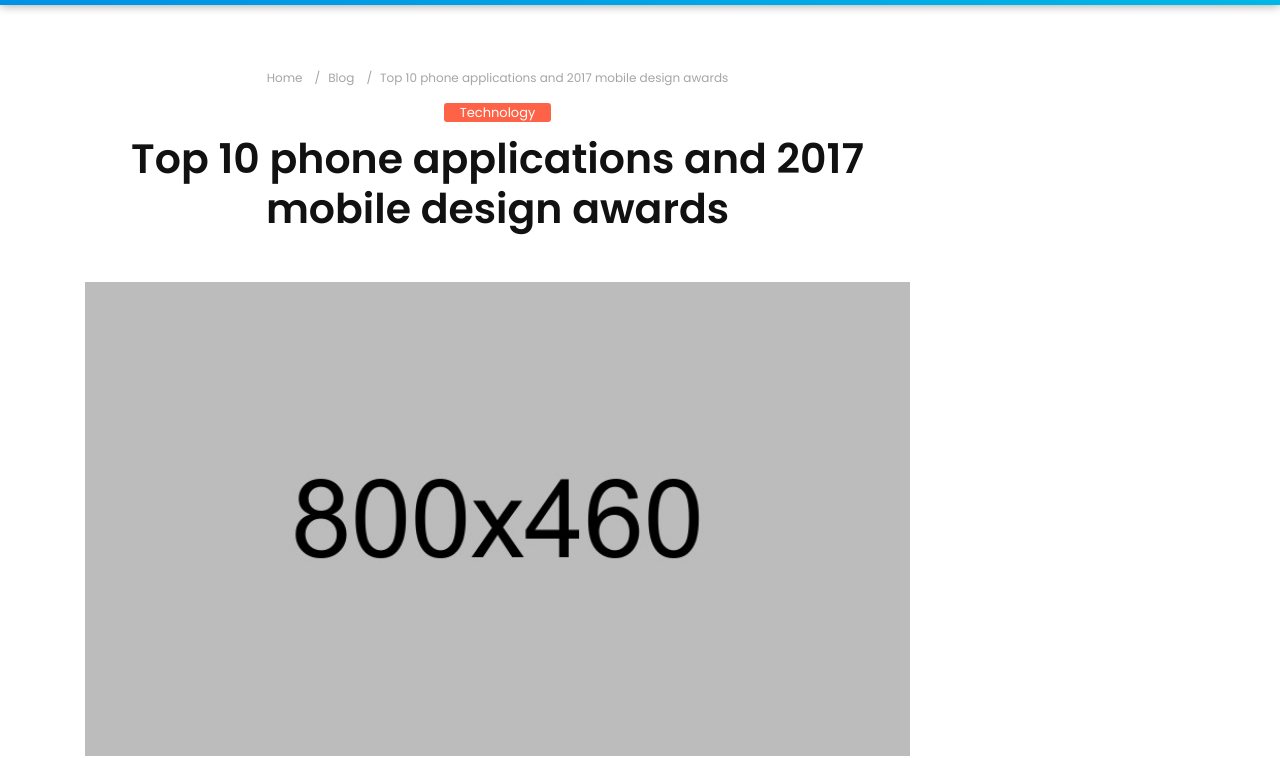
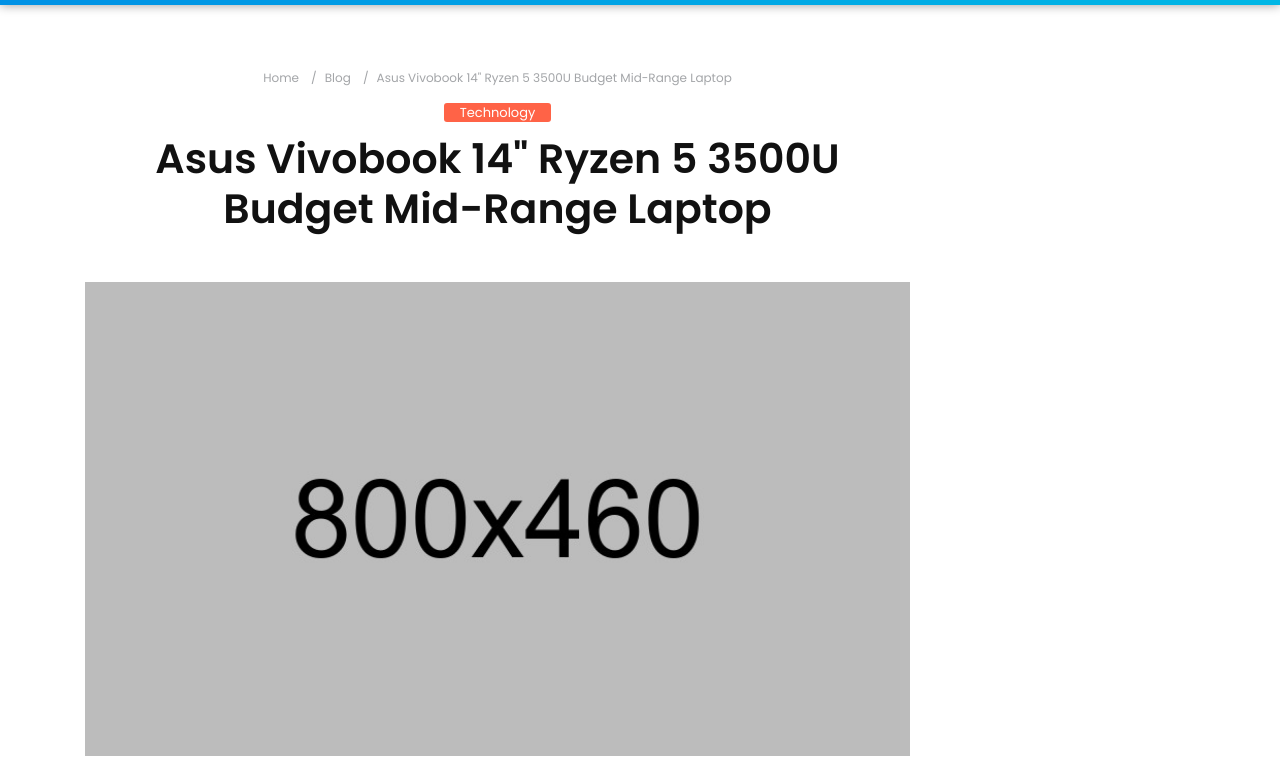
Before and after one commit to nilesh3370/techgeekeweb1, a plain HTML site: page tech-single.html in a window 1280 px wide. Shown: the part 69-827 px from the top of the page. Drawn offline with Linux system fonts and the light colour scheme.

Commit message:
Update tech-single.html

```diff
--- a/tech-single.html
+++ b/tech-single.html
@@ -454,12 +454,12 @@
                                 <ol class="breadcrumb hidden-xs-down">
                                     <li class="breadcrumb-item"><a href="#">Home</a></li>
                                     <li class="breadcrumb-item"><a href="#">Blog</a></li>
-                                    <li class="breadcrumb-item active">Top 10 phone applications and 2017 mobile design awards</li>
+                                    <li class="breadcrumb-item active">Asus Vivobook 14" Ryzen 5 3500U Budget Mid-Range Laptop</li>
                                 </ol>
 
                                 <span class="color-orange"><a href="tech-category-01.html" title="">Technology</a></span>
 
-                                <h3>Top 10 phone applications and 2017 mobile design awards</h3>
+                                <h3>Asus Vivobook 14" Ryzen 5 3500U Budget Mid-Range Laptop</h3>
 
 
 
```
